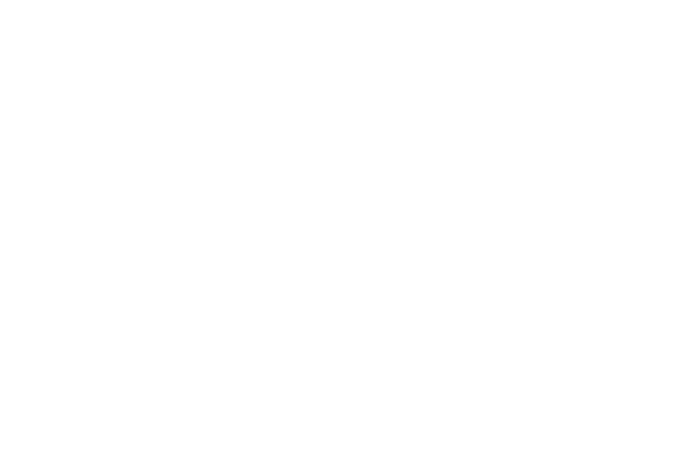
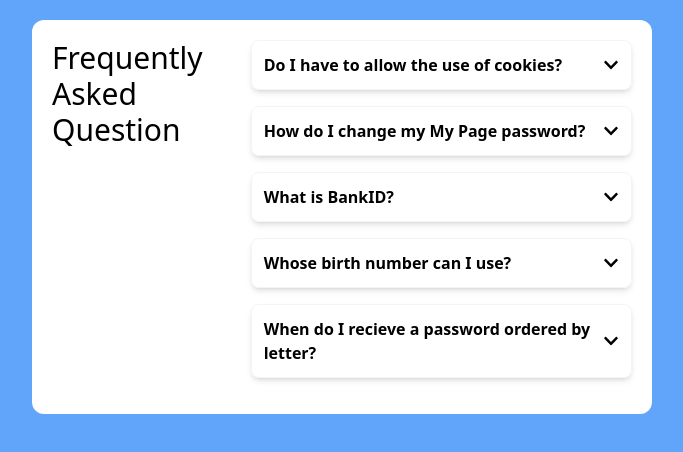
Before and after one commit to rnwathon/react-mini-projects, a React (Create React App) app: page /4-FAQ in a window 1280 px wide. Before the commit this address had no page. Shown: the top 452 px of the page, without its empty margins (298-981 px from the left). Built offline with nearby package versions, Linux system fonts and the light colour scheme.

Commit message:
refactor: change FAQ project to number 4 in the list

```diff
--- a/src/App.js
+++ b/src/App.js
@@ -3,7 +3,8 @@
 import Home from './Pages/0-Home';
 import PersonList from './Pages/1-PersonList';
 import RandomQuote from './Pages/2-RandomQuote';
-import FAQ from './Pages/3-FAQ';
+import Carousel from './Pages/3-Carousel';
+import FAQ from './Pages/4-FAQ';
 
 function App() {
   return (
@@ -11,7 +12,8 @@
       <Route path="/" element={<Home />} />
       <Route path="/1-PersonList" element={<PersonList />} />
       <Route path="/2-RandomQuote" element={<RandomQuote />} />
-      <Route path="/3-FAQ" element={<FAQ />} />
+      <Route path="/3-Carousel" element={<Carousel />} />
+      <Route path="/4-FAQ" element={<FAQ />} />
     </Routes>
   );
 }
--- a/src/Pages/3-FAQ/index.jsx
+++ b/src/Pages/4-FAQ/index.jsx
@@ -6,7 +6,7 @@
   const [questions, setQuestions] = React.useState(data);
 
   return (
-    <div className="bg-red-400 h-screen flex flex-col items-center p-5">
+    <div className="bg-blue-400 h-screen flex flex-col items-center p-5">
       <div className="bg-white w-full sm:w-2/3 md:w-1/2 rounded-xl p-5 flex gap-2">
         <h1 className="text-3xl w-1/3">Frequently Asked Question</h1>
         <div className="w-2/3">
```
Also changed, not shown: src/Pages/4-FAQ/Components/Accordion.jsx (renamed from src/Pages/3-FAQ/Components/Accordion.jsx), src/Pages/4-FAQ/data.js (renamed from src/Pages/3-FAQ/data.js).
